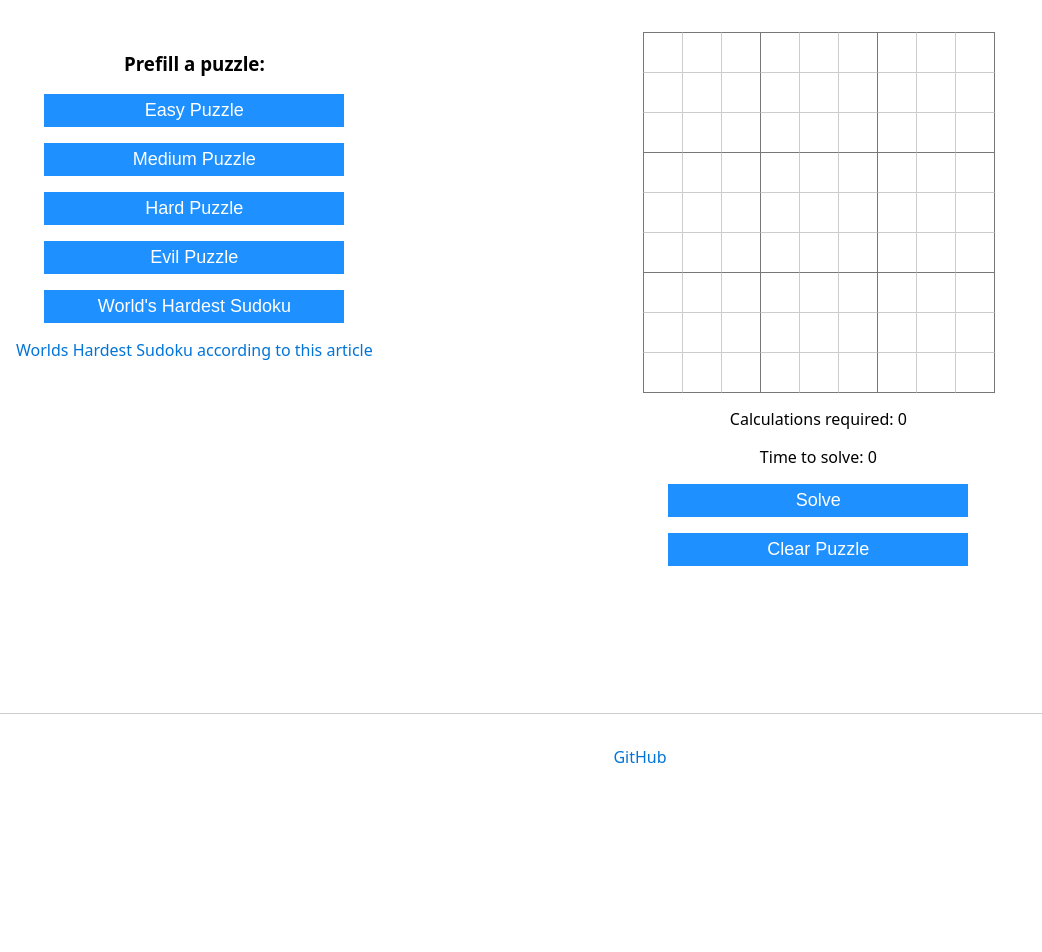
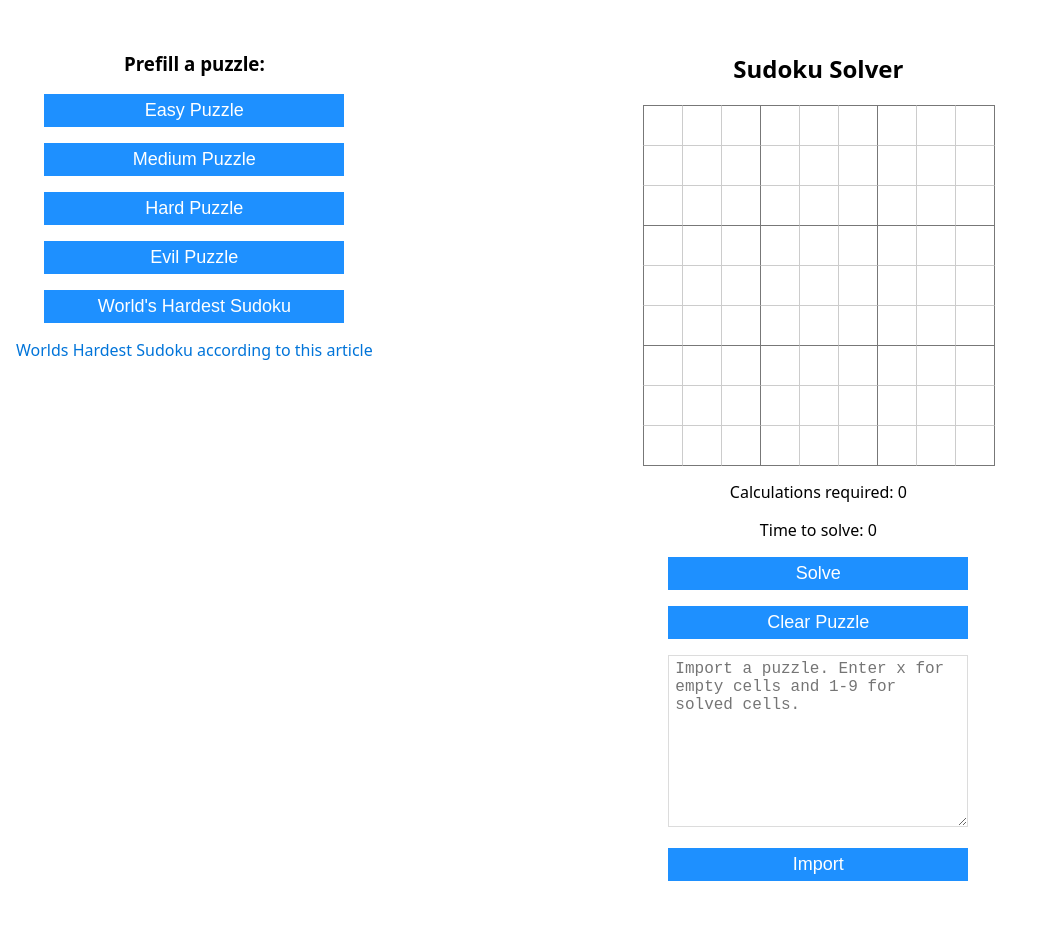
Before and after one commit to mikemcbride/vue-sudoku, a Vue app: page / in a window 1280 px wide. Shown: the top 952 px of the page, without its empty margins (0-1042 px from the left). Before the commit the page ends 800 px from the top, so only its background shows below. Built offline with nearby package versions, Linux system fonts and the light colour scheme.

Commit message:
add import capability. closes #4

```diff
--- /dev/null
+++ b/src/components/ImportPuzzle.vue
@@ -0,0 +1,109 @@
+<template lang="html">
+  <div class="import-wrapper">
+    <textarea v-model="puzzle" rows="9" placeholder="Import a puzzle. Enter x for empty cells and 1-9 for solved cells."></textarea>
+    <div v-if="showError" class="error">{{ errorMessage }}</div>
+    <button @click="importPuzzle">Import</button>
+  </div>
+</template>
+
+<script>
+export default {
+  name: 'ImportPuzzle',
+  data() {
+    return {
+      puzzle: '',
+      errorMessage: '',
+      showError: false
+    }
+  },
+  methods: {
+    importPuzzle() {
+      let puzzlePieces = this.puzzle.split('').filter(it => {
+        // only allow x or numbers 1-9
+        if (it.toLowerCase() === 'x') {
+          return true
+        }
+
+        let num = parseInt(it, 10)
+        if (0 < num < 10) {
+          return true
+        }
+
+        return false
+      })
+      if (puzzlePieces.length !== 81) {
+        this.showError = true
+        this.errorMessage = 'Import data must have 81 cells containing numbers or x for empty cells.'
+      } else {
+        let grid = puzzlePieces
+          .map(it => {
+            if (it.toLowerCase() === 'x') {
+              return {
+                value: null,
+                solved: false,
+                possibleValues: [1,2,3,4,5,6,7,8,9]
+              }
+            } else {
+              return {
+                value: parseInt(it, 10),
+                solved: true,
+                possibleValues: []
+              }
+            }
+          })
+          .reduce((acc, val, idx) => {
+            let row = Math.floor(idx/9)
+            val.row = row
+            if (acc[row]) {
+              val.column = acc[row].length
+              acc[row].push(val)
+            } else {
+              val.column = 0
+              acc[row] = [val]
+            }
+
+            return acc
+          }, [])
+
+        this.$emit('import', grid)
+      }
+    }
+  },
+}
+</script>
+
+<style lang="scss" scoped>
+.import-wrapper {
+  margin: 1rem 0;
+}
+
+.error {
+  margin-bottom: 1rem;
+  color: crimson;
+}
+
+textarea {
+  resize: vertical;
+  width: 300px;
+  margin: 0 auto 1rem;
+  font-size: 1rem;
+  padding: 4px 6px;
+  border: 1px solid gainsboro;
+}
+
+button {
+  border: none;
+  background: dodgerblue;
+  color: white;
+  cursor: pointer;
+  display: block;
+  font-size: 18px;
+  margin: 0 auto 1rem;
+  padding: 6px 10px;
+  width: 300px;
+
+  &:hover {
+    background: #0074d9;
+  }
+}
+</style>
--- a/src/views/Home.vue
+++ b/src/views/Home.vue
@@ -2,12 +2,14 @@
   <div class="home">
     <section>
       <div>
+        <h1>Sudoku Solver</h1>
         <Grid :grid="grid" @updated="setCell" />
       </div>
       <p>Calculations required: {{ calculations }}</p>
       <p>Time to solve: {{ solveTime }}</p>
       <button @click="solve">Solve</button>
       <button @click="clear">Clear Puzzle</button>
+      <ImportPuzzle @import="setGrid" />
     </section>
 
     <aside>
@@ -27,6 +29,7 @@ import defaultGrid from '@/lib/defaultGrid'
 import deepClone from '@/lib/deepClone'
 import puzzles from '@/lib/puzzles'
 import Grid from '@/components/Grid'
+import ImportPuzzle from '@/components/ImportPuzzle'
 
 // we will use these arrays to quickly map through all row and column indices
 const range = [0, 1, 2, 3, 4, 5, 6, 7, 8]
@@ -35,7 +38,8 @@ const allPossibleCellValues = range.map(it => it + 1)
 export default {
   name: 'Home',
   components: {
-    Grid
+    Grid,
+    ImportPuzzle
   },
   data() {
     return {
```
